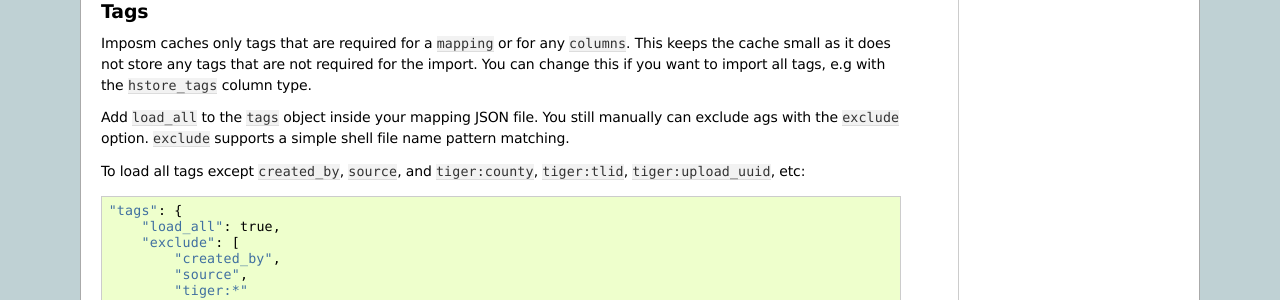
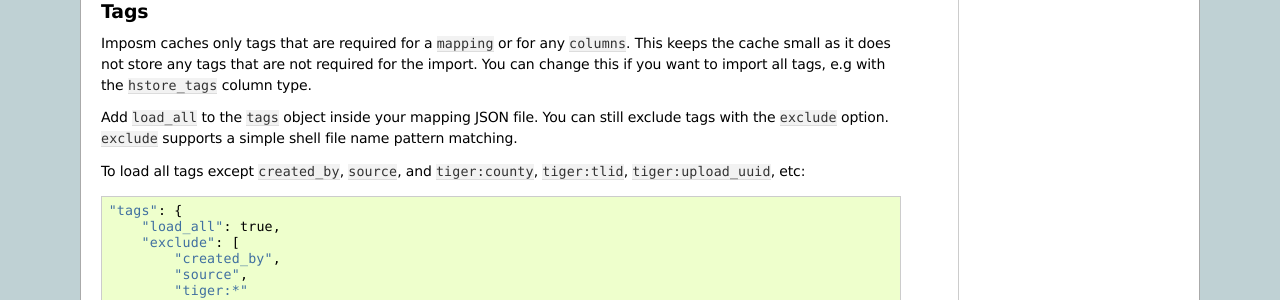
Before and after one commit to omniscale/imposm3, a Sphinx documentation site: the page built from docs/mapping.rst, in a window 1280 px wide and 900 px high, scrolled down 4004 px. Shown: the part 470-770 px from the top of the window. Built offline with Sphinx 7.4.7, drawn with Linux system fonts in a browser that asks for light colours.

Commit message:
fix typo in docs

```diff
--- a/docs/mapping.rst
+++ b/docs/mapping.rst
@@ -296,7 +296,7 @@ Tags
 
 Imposm caches only tags that are required for a ``mapping`` or for any ``columns``. This keeps the cache small as it does not store any tags that are not required for the import. You can change this if you want to import all tags, e.g with the ``hstore_tags`` column type.
 
-Add ``load_all`` to the ``tags`` object inside your mapping JSON file. You still manually can exclude ags with the ``exclude`` option. ``exclude`` supports a simple shell file name pattern matching.
+Add ``load_all`` to the ``tags`` object inside your mapping JSON file. You can still exclude tags with the ``exclude`` option. ``exclude`` supports a simple shell file name pattern matching.
 
 To load all tags except ``created_by``, ``source``, and ``tiger:county``, ``tiger:tlid``, ``tiger:upload_uuid``, etc::
 
```
